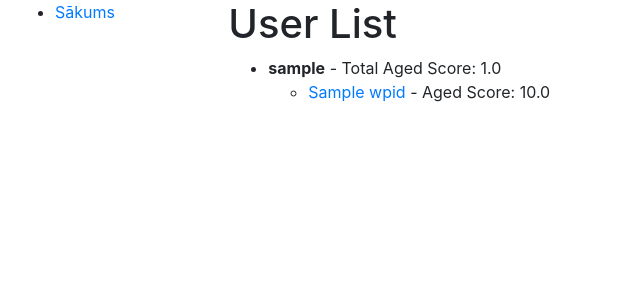
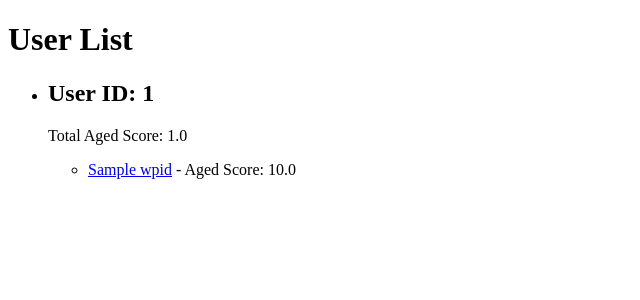
Before and after one commit to db533/dundlabumi, a Django app: template dati/templates/user_list.html in a window 1280 px wide. Shown: the top 300 px of the page, without its empty margins (0-640 px from the left). Run offline with Django 3.2, Linux system fonts and the light colour scheme; the template is opened without the code that fills it: most values are stand-ins (such as "Sample title", 1, 10 or a date in 2020).

Commit message:
Improving user-list view

```diff
--- a/dati/templates/user_list.html
+++ b/dati/templates/user_list.html
@@ -1,11 +1,17 @@
-{% extends 'base_generic.html' %}
-
-{% block content %}
+<!DOCTYPE html>
+<html lang="en">
+<head>
+    <meta charset="UTF-8">
+    <meta name="viewport" content="width=device-width, initial-scale=1.0">
+    <title>User List</title>
+</head>
+<body>
     <h1>User List</h1>
     <ul>
         {% for user in user_list %}
         <li>
-        <strong>{{ user.username }}</strong> - Total Aged Score: {{ user.total_aged_score|floatformat:1 }}
+            <h2>User ID: {{ user.id }}</h2>
+            <p>Total Aged Score: {{ user.total_aged_score|floatformat:1 }}</p>
             <ul>
                 {% for pageview in user.pageviews.all|dictsort:"-aged_score" %}
                 <li>
@@ -16,4 +22,5 @@
         </li>
         {% endfor %}
     </ul>
-{% endblock %}
+</body>
+</html>
```
Lines whose indentation alone changed are shown as unchanged.
